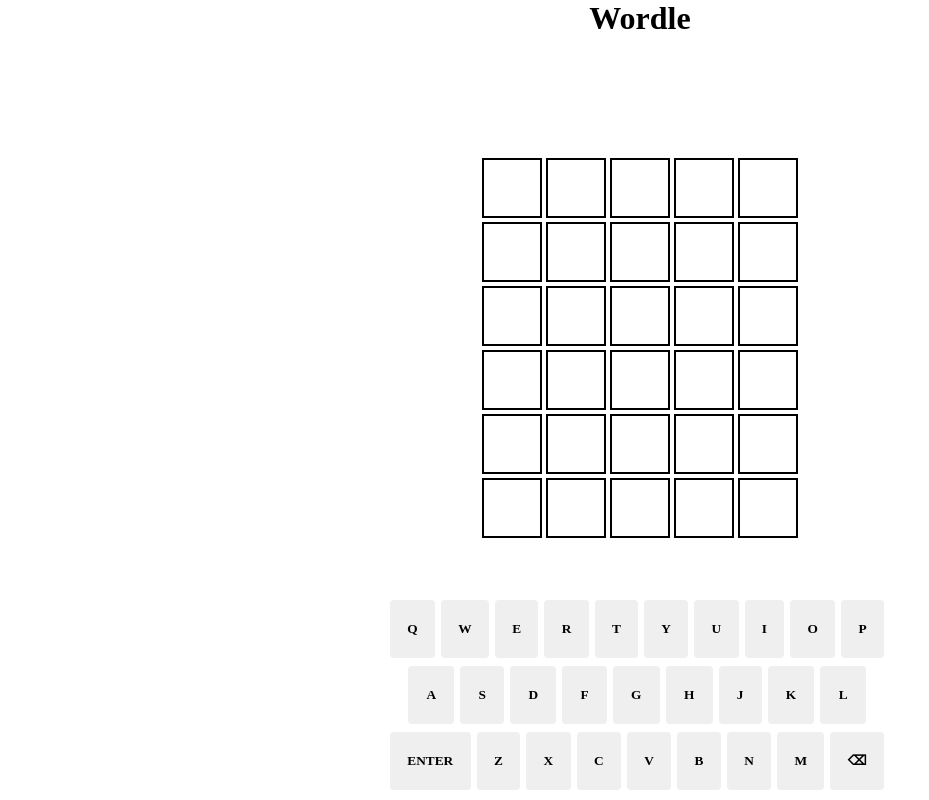
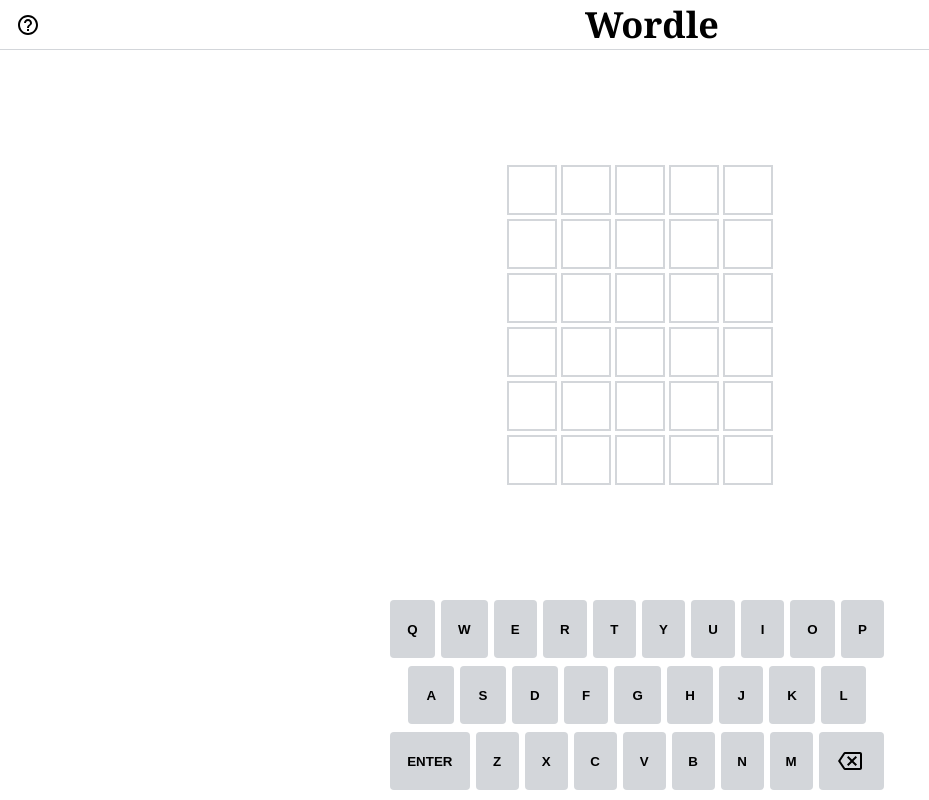
Before and after one commit to fathimadeenaz/Wordle-Clone, a website: page dist/index.html in a window 1280 px wide. Shown: the whole page, without its empty margins (0-929 px from the left). Drawn offline with Linux system fonts and the light colour scheme.

Commit message:
added styling

```diff
--- /dev/null
+++ b/scss/_config.scss
@@ -0,0 +1,12 @@
+@import url('https://fonts.googleapis.com/css2?family=Noto+Serif:wght@700&display=swap');
+
+$font-header : 'Noto Serif', serif;
+$font-body : 'Clear Sans', 'Helvetica Neue', Arial, sans-serif;
+
+$light-green : #6AAA64;
+$light-yellow : #C9B458;
+$light-grey : #787C7E;
+$light-border : #D3D6DA;
+
+$light-text : #000;
+$dark-text : #FFF;
--- a/scss/main.scss
+++ b/scss/main.scss
@@ -1,3 +1,6 @@
+@import "config";
+
+
 *{
     box-sizing: border-box;
     margin: 0;
@@ -5,22 +8,36 @@
 }
 
 body {
+    font-family: $font-body;
     height: 100vh;
 }
 
 #title-container{
     display: flex;
     align-items: center;
-    justify-content: center;
-    // border-bottom: 2px solid;
+    justify-content: space-between;
+    text-align: center;
     width: 100%;
+    border-bottom: 1px solid $light-border;
+    font-family: $font-header;
+    font-weight: bolder;
+    font-size: 18px;
+    padding: 0 16px;
+    letter-spacing: 0.001em;
+
+    #help{
+        height: 24px;
+    }
 }
+
+
 
 #game-container {
     display: flex;
     flex-direction: column;
     align-items: center;
     justify-content: space-between;
+    // height: 100vh;
     height: 100%;
 }
 
@@ -30,10 +47,11 @@
     }
 
     .tile{
-        border: 2px solid;
-        min-width: 60px;
-        min-height: 60px;
-        font-size: 50px;
+        border: 2px $light-border solid;
+        min-width: 50px;
+        min-height: 50px;
+        font-size: 2rem;
+        line-height: 2rem;
         font-weight: bold;
         text-transform: uppercase;
         margin: 2px;
@@ -55,13 +73,17 @@
         margin: 0 auto 8px;
 
         button {
-            // background-color: aqua;
-            font-family: inherit;
+            background-color: $light-border;
+            // color: #000;
             font-weight: bold;
             border: 0;
             padding: 0;
             height: 58px;
+            // width: 48px;
             cursor: pointer;
+            display: flex;
+            justify-content: center;
+            align-items: center;
             flex-grow: 1;
             text-transform: uppercase;
             margin-right: 6px;
@@ -70,8 +92,17 @@
 
         }
 
+        button.key {
+            min-width: 43px;
+        }
+
         button.wide-button {
             flex-grow: 1.5;
+            min-width: 65.4px;
+
+            svg {
+                margin-left: -3px;
+            }
         }
 
         .spacer-half {
@@ -82,19 +113,19 @@
 }
 
 .correct {
-    background-color: #6AAA64;
-    color: white;
-    border-color: #6AAA64 !important;
+    background-color: $light-green;
+    color: $dark-text;
+    border-color: $light-green !important;
 }
 
 .present {
-    background-color: #C9B458;
-    color: white;
-    border-color: #C9B458 !important;
+    background-color: $light-yellow;
+    color: $dark-text;
+    border-color: $light-yellow !important;
 }
 
 .absent {
-    background-color: #787C7E;
-    color: white;
+    background-color: $light-grey;
+    color: $dark-text;
     border-color:#787C7E !important;
 }
```
Also changed, not shown: dist/css/main.css, dist/index.html, dist/scripts/app.js.
